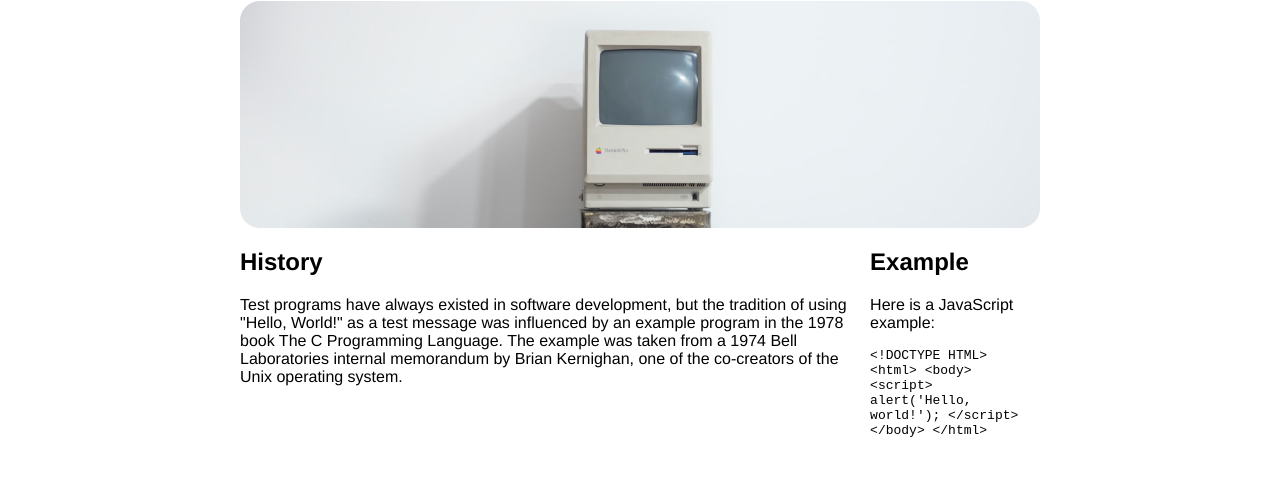
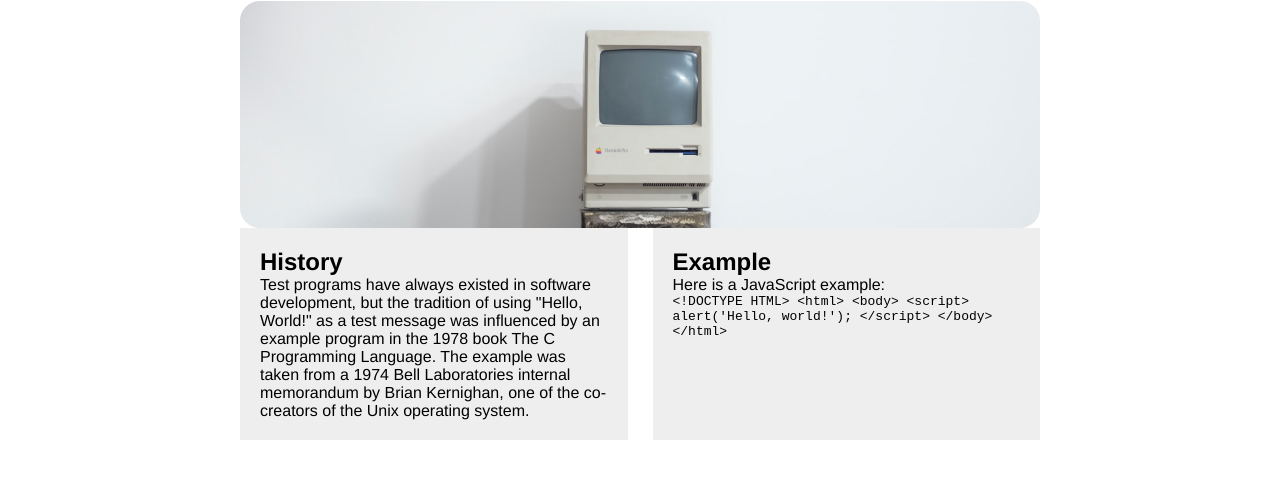
Before and after one commit to Eroach15/hello-world, a plain HTML site: page index.html in a window 1280 px wide. Shown: the part 72-550 px from the top of the page. Drawn offline with Linux system fonts and the light colour scheme.

Commit message:
more changes

```diff
--- a/screen.css
+++ b/screen.css
@@ -13,8 +13,24 @@ main {
 
 .details {
     display: flex;
+    gap: 25px;
+}
+
+.details section {
+    flex-grow: 1;
+    flex-basis: 0;
+    background: #eee;
+    padding: 20px;
 }
 
 img {
     width: 100%;
 }
+
+h2 {
+    margin: 0;
+}
+
+p {
+    margin: 0;
+}
```
